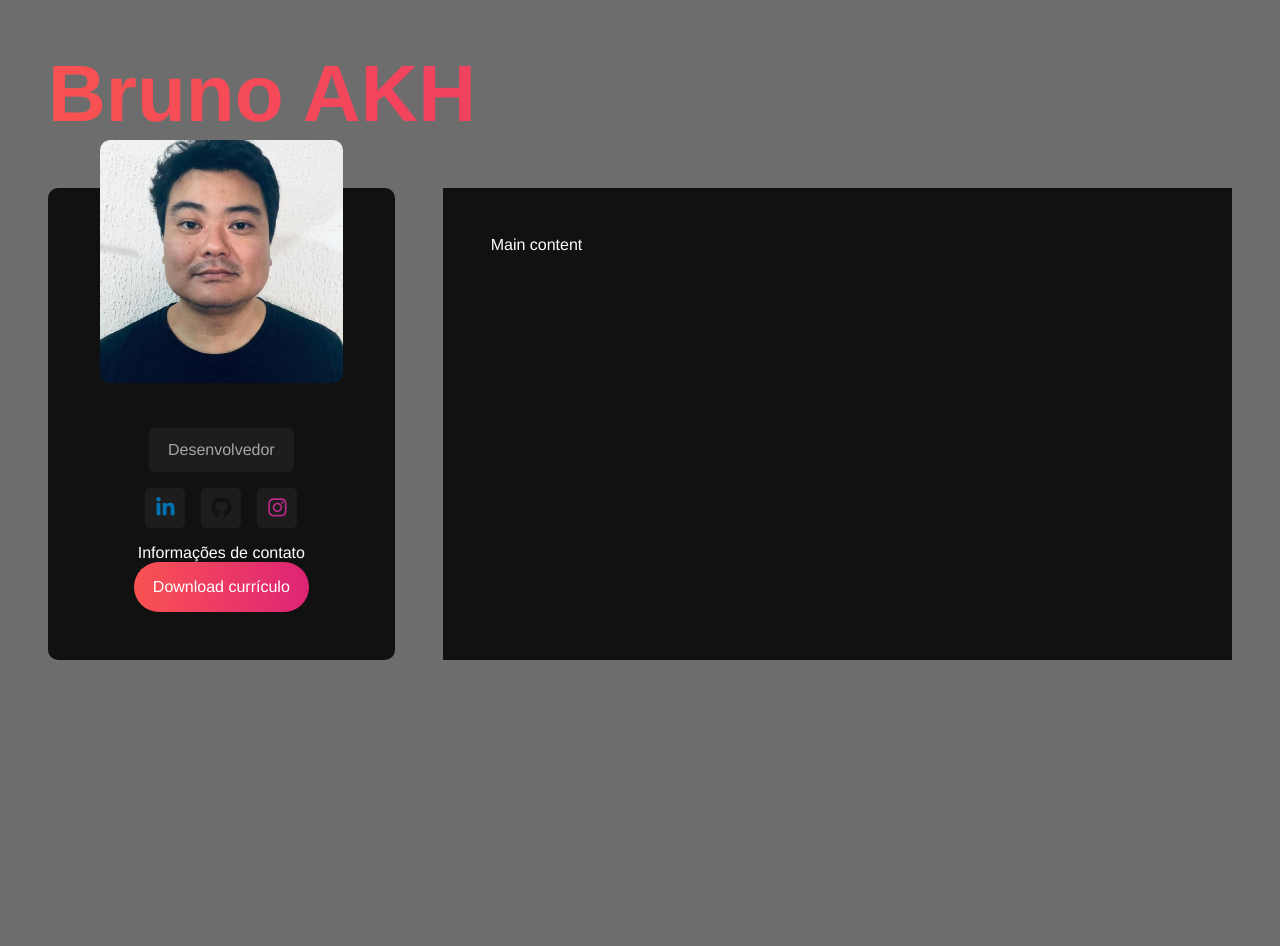
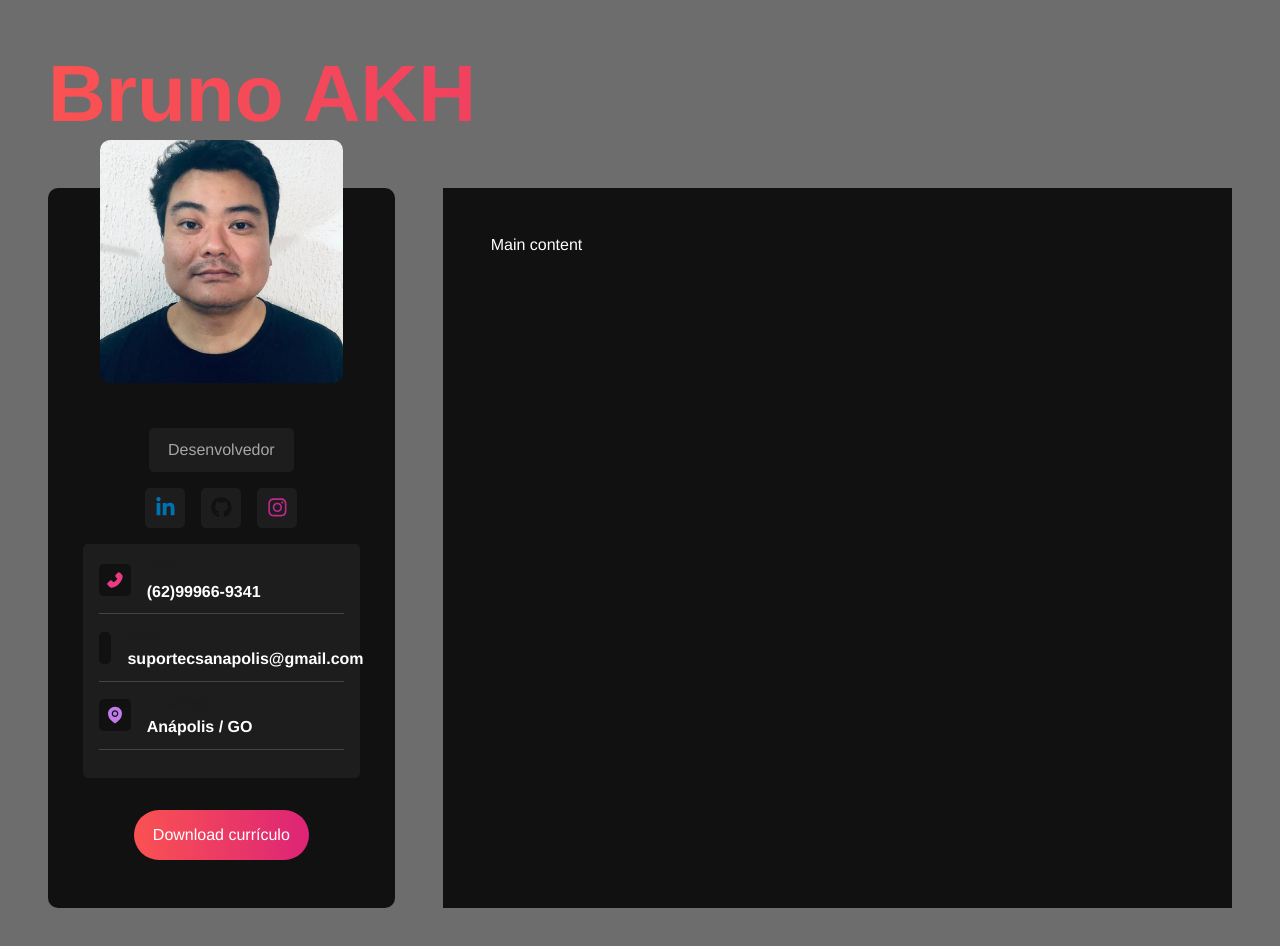
Before and after one commit to japajow/react_sass, a React (Vite) app: page / in a window 1280 px wide. Shown: the top 946 px of the page. Before the commit the page ends 800 px from the top, so only its background shows below. Built offline with nearby package versions, Linux system fonts and the light colour scheme.

Commit message:
Criando e estilizando Componente de informações

```diff
--- /dev/null
+++ b/src/components/InformationContainer.jsx
@@ -0,0 +1,31 @@
+import { AiFillPhone, AiOutlineMail, AiFillEnvironment } from "react-icons/ai";
+
+import "../styles/components/informationcontainer.sass";
+
+export const InformationContainer = () => {
+  return (
+    <section id="information-container">
+      <div className="info-card">
+        <AiFillPhone id="phone-icon" />
+        <div>
+          <h3>Telefone</h3>
+          <p>(62)99966-9341</p>
+        </div>
+      </div>
+      <div className="info-card">
+        <AiOutlineMail id="email-icon" />
+        <div>
+          <h3>E-mail</h3>
+          <p>suportecsanapolis@gmail.com</p>
+        </div>
+      </div>
+      <div className="info-card">
+        <AiFillEnvironment id="pin-icon" />
+        <div>
+          <h3>Localização</h3>
+          <p>Anápolis / GO</p>
+        </div>
+      </div>
+    </section>
+  );
+};
--- a/src/components/Sidebar.jsx
+++ b/src/components/Sidebar.jsx
@@ -1,5 +1,5 @@
 import { SocialNetworks } from "./SocialNetworks";
-
+import {InformationContainer} from './InformationContainer'
 import Avatar from "../img/eu.jpg";
 
 import "../styles/components/sidebar.sass";
@@ -10,7 +10,7 @@
       <img src={Avatar} alt="Bruno AKH" />
       <p className="title">Desenvolvedor</p>
       <SocialNetworks />
-      <p>Informações de contato</p>
+      <InformationContainer/>
       <a href="" className="btn">
         Download currículo
       </a>
--- /dev/null
+++ b/src/styles/components/informationcontainer.sass
@@ -0,0 +1,45 @@
+@use '../variables'
+@use '../mixins'
+
+#information-container
+  @include mixins.center
+  flex-direction: column
+  background-color: variables.$bg-color-secondary
+  padding: 1rem
+  margin-bottom: 2rem
+  text-align: left
+  width: 80%
+  border-radius: variables.$card-border-radius
+
+  .info-card
+    @include mixins.center
+    justify-content: start
+    gap: 1rem
+    padding-bottom: .8rem
+    margin-bottom: .8rem
+    border-bottom: 1px solid #444
+    width: 100%
+
+    h3
+      color: variables.$bg-color-secondary
+      font-size: .8rem
+      margin-bottom: .5rem
+    p
+      color: variables.$text-color
+      font-weight: bold
+
+    svg
+      background-color: variables.$bg-color
+      padding: .4rem
+      width: 2rem
+      height: 2rem
+      border-radius: variables.$card-border-radius
+
+    #phone-icon
+      color: #e93b81
+
+    #email-icon
+      color: #6ab5b9
+
+    #pin-icon
+      color: #c17ceb
```
Also changed, not shown: 1 other file (tests, documents, lock files or other folders).
